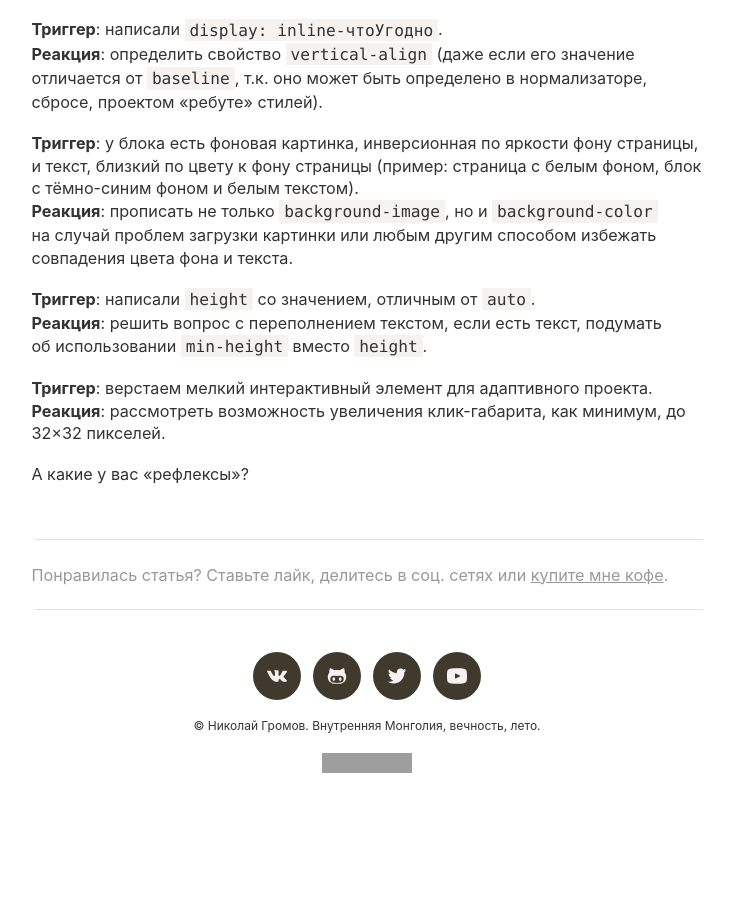
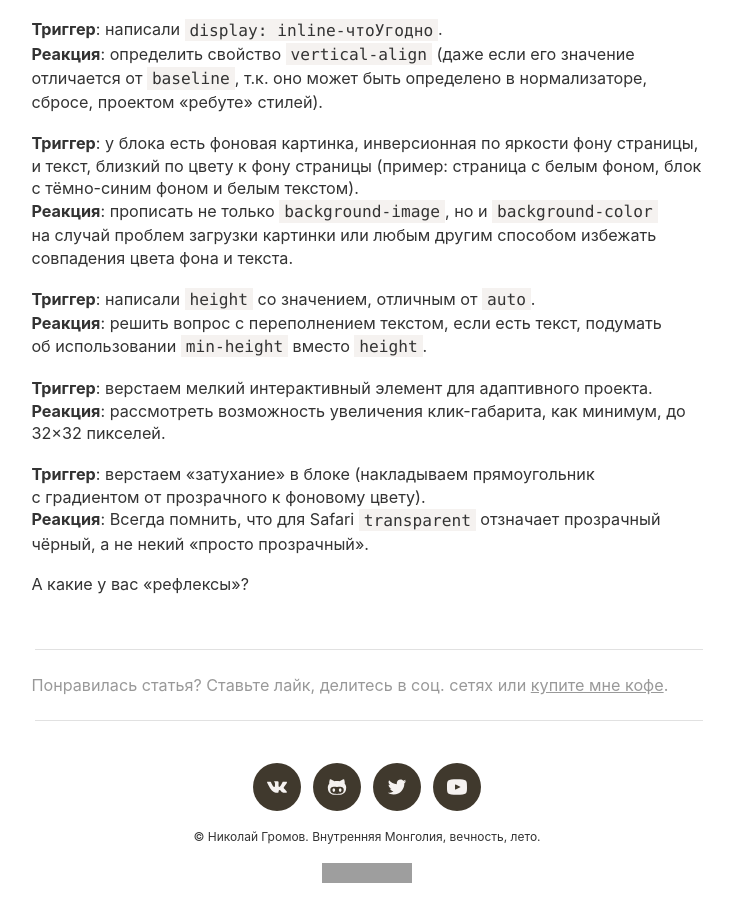
Before and after one commit to nicothin/nicothin.github.io, a Jekyll site: the page built from _posts/2019-03-31-reflex.md, in a window 1280 px wide and 900 px high, scrolled down 1159 px. Shown: the whole window, without its empty margins (273-1007 px from the left). Built offline with Jekyll 4.4.1, drawn with Linux system fonts in a browser that asks for light colours; comment, search, counter and statistics services are not loaded; before the commit the page ends 1949 px from its top, so only the background shows below that; grey boxes are pictures that could not be loaded.

Commit message:
Update 2019-03-31-reflex.md

```diff
--- a/_posts/2019-03-31-reflex.md
+++ b/_posts/2019-03-31-reflex.md
@@ -45,4 +45,7 @@ pict:       "bg-reflex.jpg"
 <b>Триггер</b>: верстаем мелкий интерактивный элемент для адаптивного проекта. <br>
 <b>Реакция</b>: рассмотреть возможность увеличения клик-габарита, как минимум, до 32×32 пикселей.
 
+<b>Триггер</b>: верстаем «затухание» в блоке (накладываем прямоугольник с градиентом от прозрачного к фоновому цвету). <br>
+<b>Реакция</b>: Всегда помнить, что для Safari `transparent` отзначает прозрачный чёрный, а не некий «просто прозрачный».
+
 А какие у вас «рефлексы»?
```
